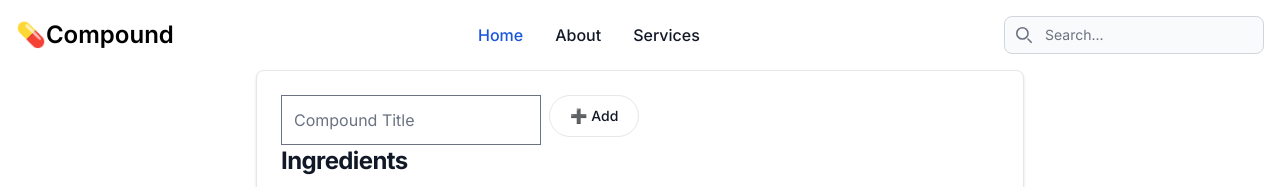
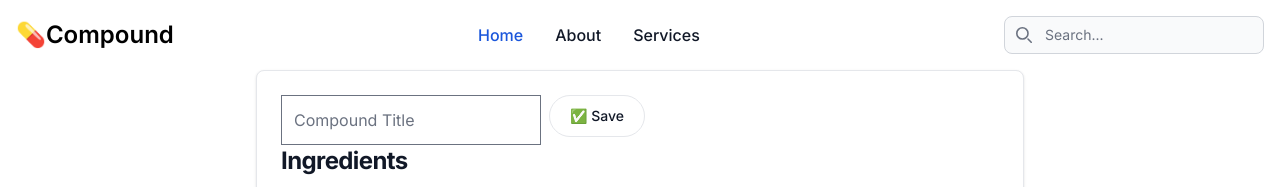
Before and after one commit to motran731/compounding-recipes, a Next.js app: page / in a window 1280 px wide. Shown: the top 187 px of the page. Built offline with nearby package versions, Linux system fonts and the light colour scheme.

Commit message:
title uses save button

```diff
--- a/app/page.tsx
+++ b/app/page.tsx
@@ -222,10 +222,6 @@ interface SpecialNoteProps {
   setSpecial: Function;
 }
 
-interface ExpirationDateProps {
-  expiration: string;
-  setExpiration: Function;
-}
 interface Titleprops {
   title: string;
   setTitle: Function;
@@ -265,17 +261,15 @@ function Title(props: Titleprops) {
           onClick={onSave}
           className="mb-2 me-2 rounded-full border border-gray-200 bg-white p-4 px-5 py-2.5 text-sm font-medium text-gray-900 hover:bg-gray-100 hover:text-blue-700 focus:z-10 focus:outline-none focus:ring-4 focus:ring-gray-100 dark:border-gray-600 dark:bg-gray-800 dark:text-gray-400 dark:hover:bg-gray-700 dark:hover:text-white dark:focus:ring-gray-700"
         >
-          ➕ Add
+          ✅ Save
         </button>
       )}
 
       {!editMode && (
         <>
           <Button className={buttonAdd} onClick={onEdit}>
-            {" "}
             ✏️ Edit
           </Button>
-          <Button className={buttonAdd}> ✅ Save</Button>
         </>
       )}
     </div>
@@ -548,6 +542,52 @@ function AuxiliaryLabels() {
   );
 }
 
+interface ExpirationDateProps {
+  expiration: string;
+  setExpiration: Function;
+}
+function Expiration(props: ExpirationDateProps) {
+  // const [step, setStep] = useState("");
+
+  // function handleAddStep(event: any) {
+  //   event.preventDefault();
+
+  //   if (!step) return;
+
+  //   const newStep = { id: Date.now(), step };
+  //   console.log(newStep);
+
+  //   props.setPreparations([...props.preparations, newStep]);
+
+  //   setStep("");
+  // }
+  function AddExpiration(event: any) {
+    event.preventDefault();
+    if (!props.expiration) return;
+
+    props.setExpiration("");
+  }
+
+  return (
+    <div>
+      <h5 className="mb-5 text-2xl font-bold tracking-tight text-gray-900 dark:text-white">
+        ⌛️ Expiration Date
+      </h5>
+      <div> {props.expiration}</div>
+      <input
+        type="text"
+        id="expiration_input"
+        placeholder="Expiration Date"
+        value={props.expiration}
+        onChange={(e) => props.setExpiration(e.target.value)}
+      />
+      <Button className={buttonAdd} onClick={AddExpiration}>
+        ✅ Save
+      </Button>
+    </div>
+  );
+}
+
 function Storage() {
   const [selectedStorage, setSelectedStorage] = useState("");
 
@@ -591,39 +631,6 @@ function Storage() {
   );
 }
 
-function Expiration(props: ExpirationDateProps) {
-  const [editMode, setEditMode] = useState(true);
-
-  // function onSave() {
-  //   if (!props.title) return;
-  //   setEditMode(false);
-  // }
-
-  // function onEdit() {
-  //   setEditMode(true);
-  // }
-
-  function AddExpiration() {
-    if (!props.expiration) return;
-  }
-  return (
-    <div>
-      <h5 className="mb-5 text-2xl font-bold tracking-tight text-gray-900 dark:text-white">
-        ⌛️ Expiration Date
-      </h5>
-      <div> {props.expiration}</div>
-      <input
-        type="text"
-        id="expiration_input"
-        placeholder="Expiration Date"
-        value={props.expiration}
-        onChange={(e) => props.setExpiration(e.target.value)}
-      />
-      <Button className={buttonAdd}> ✅ Save </Button>
-    </div>
-  );
-}
-
 function SpecialNote(props: SpecialNoteProps) {
   return (
     <div>
```
